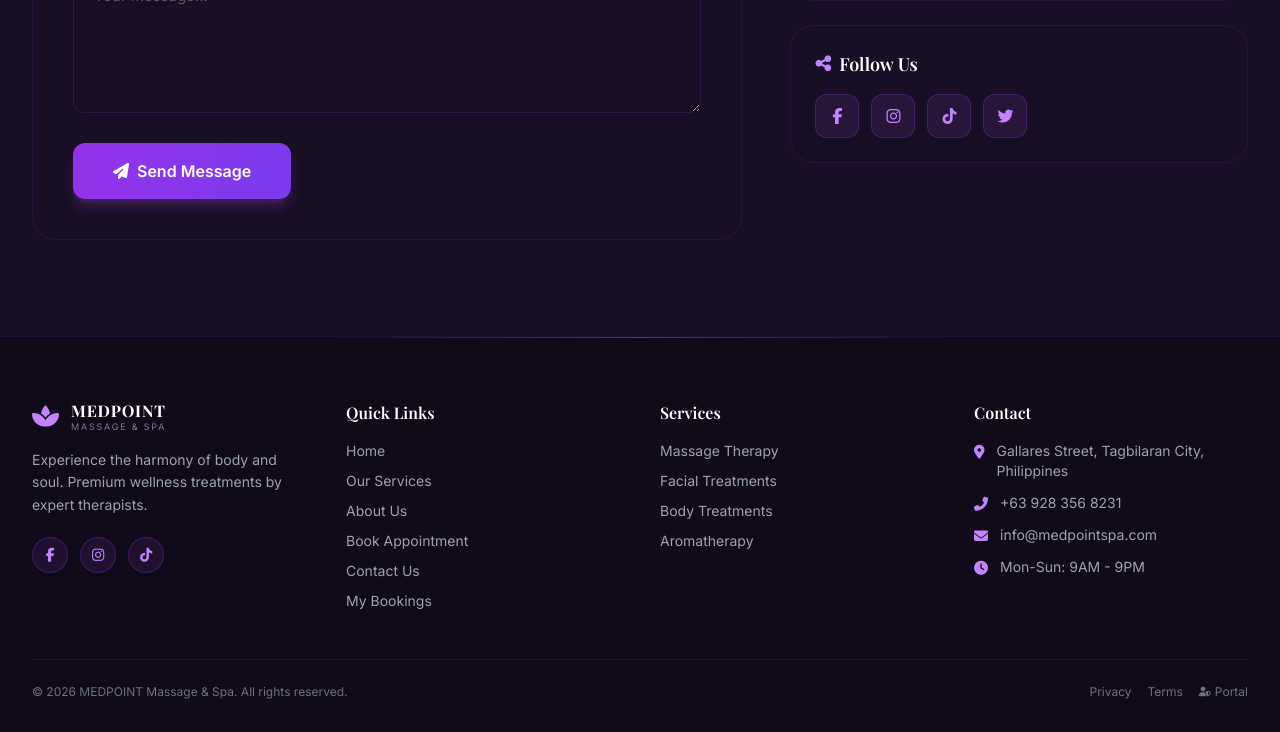
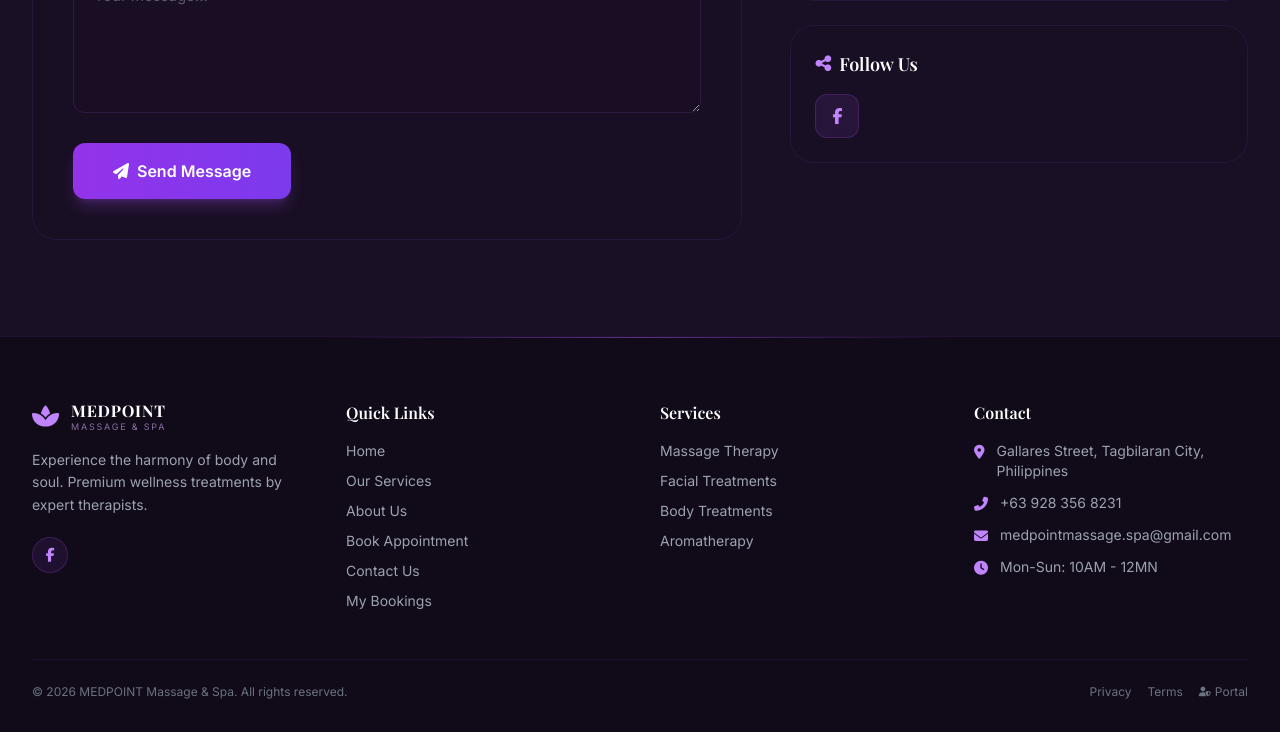
Before and after one commit to SteeveTagasling/Medpoint-massage-spa-booking-system, a Django app: page /contact/ in a window 1280 px wide. Shown: the part 1141-1873 px from the top of the page. Run offline with Django 4.2, Linux system fonts and the light colour scheme; some libraries are stand-ins or nearby versions; some web fonts are replaced.

Commit message:
updated code

```diff
--- a/medpoint/portals/templates/portals/staff_my_reports.html
+++ b/medpoint/portals/templates/portals/staff_my_reports.html
@@ -154,8 +154,8 @@
     }
 
     @media print {
-        @page { size: portrait; margin: 10mm; }
-        body { background: #fff !important; color: #000 !important; font-family: 'Inter', sans-serif !important; line-height: 1.1 !important; }
+        @page { size: portrait; margin: 0; }
+        body { padding: 10mm; background: #fff !important; color: #000 !important; font-family: 'Inter', sans-serif !important; line-height: 1.1 !important; }
 
         /* Hide all non-essential UI */
         .sidebar, .topbar-actions, .mobile-header, .sidebar-footer, .print-btn,
--- a/medpoint/website/templates/website/base.html
+++ b/medpoint/website/templates/website/base.html
@@ -163,15 +163,9 @@
                     <p class="text-gray-400 text-sm leading-relaxed mb-5">Experience the harmony of body and soul.
                         Premium wellness treatments by expert therapists.</p>
                     <div class="flex gap-3">
-                        <a href="#"
+                        <a href="https://www.facebook.com/MedpointSpa"
                             class="w-9 h-9 rounded-full bg-purple-500/10 border border-purple-500/20 flex items-center justify-center text-purple-400 hover:bg-purple-500 hover:text-white transition-all text-sm"><i
                                 class="fab fa-facebook-f"></i></a>
-                        <a href="#"
-                            class="w-9 h-9 rounded-full bg-purple-500/10 border border-purple-500/20 flex items-center justify-center text-purple-400 hover:bg-purple-500 hover:text-white transition-all text-sm"><i
-                                class="fab fa-instagram"></i></a>
-                        <a href="#"
-                            class="w-9 h-9 rounded-full bg-purple-500/10 border border-purple-500/20 flex items-center justify-center text-purple-400 hover:bg-purple-500 hover:text-white transition-all text-sm"><i
-                                class="fab fa-tiktok"></i></a>
                     </div>
                 </div>
                 <div>
@@ -213,9 +207,10 @@
                         <div class="flex items-start gap-3 text-gray-400"><i
                                 class="fas fa-phone-alt text-purple-400 mt-1"></i><span>+63 928 356 8231</span></div>
                         <div class="flex items-start gap-3 text-gray-400"><i
-                                class="fas fa-envelope text-purple-400 mt-1"></i><span>info@medpointspa.com</span></div>
+                                class="fas fa-envelope text-purple-400 mt-1"></i><span>medpointmassage.spa@gmail.com</span>
+                        </div>
                         <div class="flex items-start gap-3 text-gray-400"><i
-                                class="fas fa-clock text-purple-400 mt-1"></i><span>Mon-Sun: 9AM - 9PM</span></div>
+                                class="fas fa-clock text-purple-400 mt-1"></i><span>Mon-Sun: 10AM - 12MN</span></div>
                     </div>
                 </div>
             </div>
--- a/medpoint/website/templates/website/contact.html
+++ b/medpoint/website/templates/website/contact.html
@@ -35,7 +35,7 @@
                     <i class="fas fa-map-marker-alt text-purple-400 text-lg"></i>
                 </div>
                 <h3 class="text-white font-semibold text-sm mb-1">Visit Us</h3>
-                <p class="text-gray-400 text-sm">123 Wellness Ave,<br>Makati City, Philippines</p>
+                <p class="text-gray-400 text-sm">Gallares Street, Tagbilaran City, Philippines</p>
             </div>
             <div
                 class="glass-panel p-6 text-center hover:border-purple-500/25 transition-all duration-300 scroll-reveal delay-200">
@@ -43,7 +43,7 @@
                     <i class="fas fa-phone-alt text-purple-400 text-lg"></i>
                 </div>
                 <h3 class="text-white font-semibold text-sm mb-1">Call Us</h3>
-                <p class="text-gray-400 text-sm">+63 912 345 6789<br>+63 2 8123 4567</p>
+                <p class="text-gray-400 text-sm">+63 928 356 8231</p>
             </div>
             <div
                 class="glass-panel p-6 text-center hover:border-purple-500/25 transition-all duration-300 scroll-reveal delay-300">
@@ -51,7 +51,7 @@
                     <i class="fas fa-envelope text-purple-400 text-lg"></i>
                 </div>
                 <h3 class="text-white font-semibold text-sm mb-1">Email Us</h3>
-                <p class="text-gray-400 text-sm">info@medpointspa.com<br>book@medpointspa.com</p>
+                <p class="text-gray-400 text-sm">medpointmassage.spa@gmail.com</p>
             </div>
             <div
                 class="glass-panel p-6 text-center hover:border-purple-500/25 transition-all duration-300 scroll-reveal delay-400">
@@ -59,7 +59,7 @@
                     <i class="fas fa-clock text-purple-400 text-lg"></i>
                 </div>
                 <h3 class="text-white font-semibold text-sm mb-1">Open Hours</h3>
-                <p class="text-gray-400 text-sm">Mon - Sat: 9AM - 9PM<br>Sunday: 10AM - 8PM</p>
+                <p class="text-gray-400 text-sm">Mon-Sun: 10:00AM - 12:00MN</p>
             </div>
         </div>
     </div>
@@ -145,18 +145,9 @@
                         <i class="fas fa-share-alt text-purple-400"></i> Follow Us
                     </h3>
                     <div class="flex gap-3">
-                        <a href="#"
+                        <a href="https://www.facebook.com/MedpointSpa"
                             class="w-11 h-11 rounded-xl bg-purple-500/10 border border-purple-500/20 flex items-center justify-center text-purple-400 hover:bg-purple-500 hover:text-white transition-all"><i
                                 class="fab fa-facebook-f"></i></a>
-                        <a href="#"
-                            class="w-11 h-11 rounded-xl bg-purple-500/10 border border-purple-500/20 flex items-center justify-center text-purple-400 hover:bg-purple-500 hover:text-white transition-all"><i
-                                class="fab fa-instagram"></i></a>
-                        <a href="#"
-                            class="w-11 h-11 rounded-xl bg-purple-500/10 border border-purple-500/20 flex items-center justify-center text-purple-400 hover:bg-purple-500 hover:text-white transition-all"><i
-                                class="fab fa-tiktok"></i></a>
-                        <a href="#"
-                            class="w-11 h-11 rounded-xl bg-purple-500/10 border border-purple-500/20 flex items-center justify-center text-purple-400 hover:bg-purple-500 hover:text-white transition-all"><i
-                                class="fab fa-twitter"></i></a>
                     </div>
                 </div>
             </div>
```
Also changed, not shown: medpoint/website/templates/website/services.html (+7 -7 lines).
